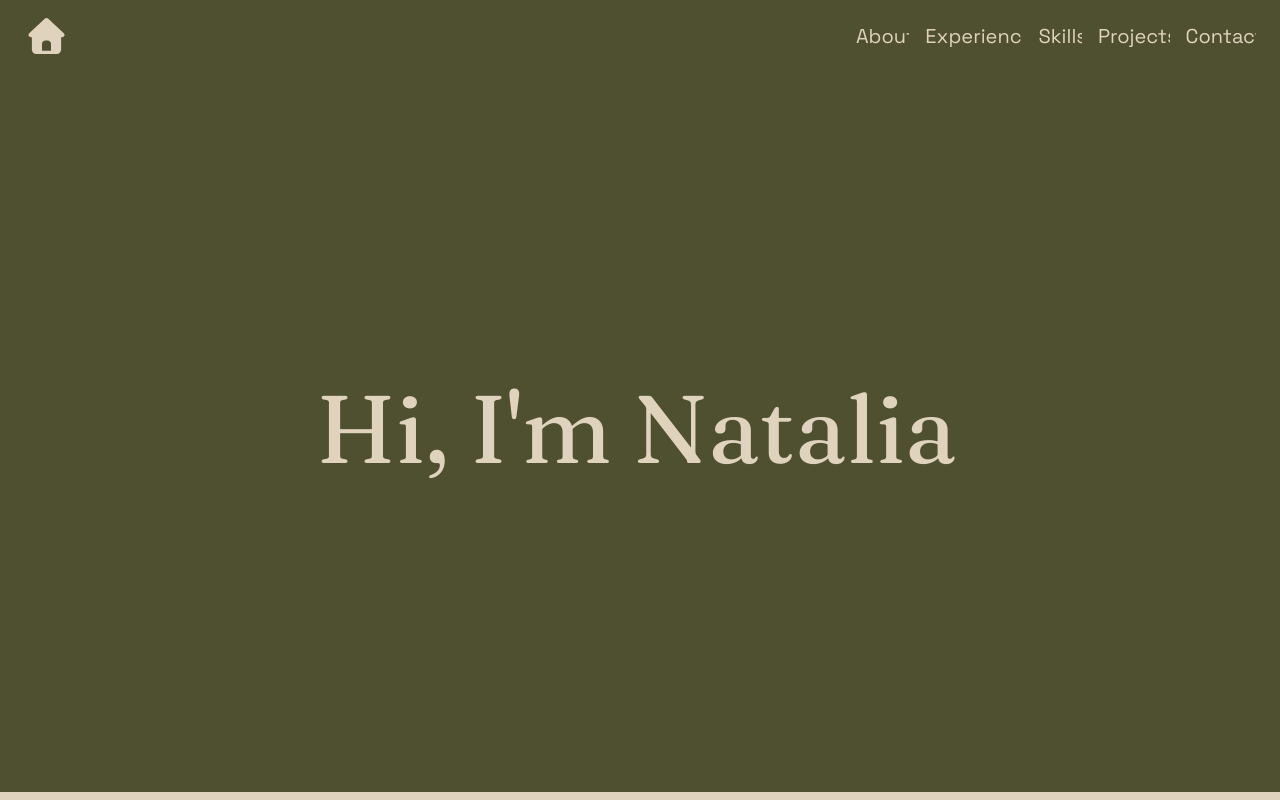
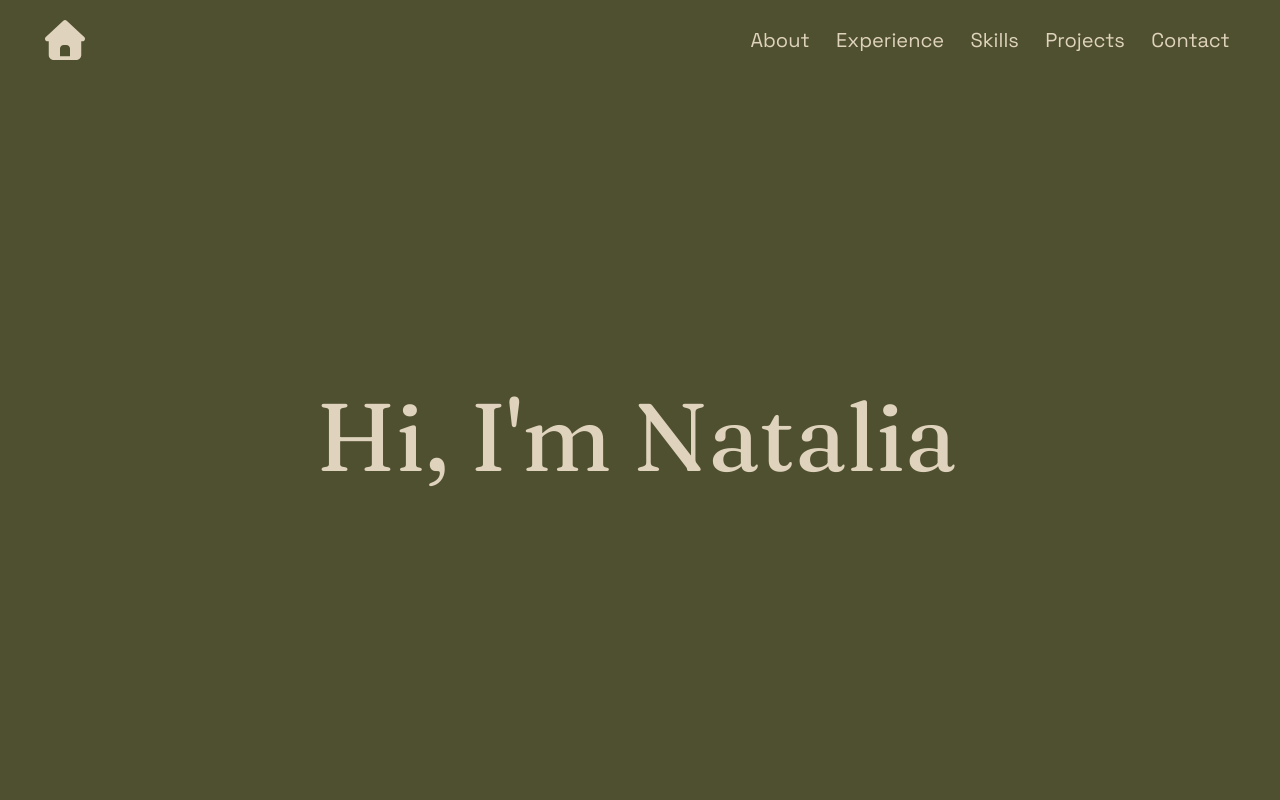
Before and after one commit to nataliatorres/nataliatorres.github.io, a React (Vite) app: page / in a window 1280 px wide. Shown: the top 800 px of the page. Built offline with nearby package versions, Linux system fonts and the light colour scheme.

Commit message:
Update the navbar. Height, margins and font sizes.

```diff
--- a/src/components/NavBar/NavBar.jsx
+++ b/src/components/NavBar/NavBar.jsx
@@ -1,5 +1,5 @@
 import { FontAwesomeIcon } from '@fortawesome/react-fontawesome'
-import { useState } from 'react'
+import { useState, useEffect } from 'react'
 import Hamburger from './Hamburger'
 
 const NavBar = () => {
@@ -10,17 +10,28 @@ const NavBar = () => {
     setHamburgerOpen(!hamburgerOpen)
   }
 
+  useEffect(() => {
+  const handleResize = () => {
+    if (window.innerWidth >= 768) {
+      setHamburgerOpen(false)
+    }
+  }
+
+  window.addEventListener("resize", handleResize)
+  return () => window.removeEventListener("resize", handleResize)
+}, [])
+
   return (
     <header className='top-0 sticky border-solid z-20 bg-[#4F5030]'>
-      <div className='max-w-400 mx-auto w-full flex items-center justify-between gap-4 duration-200 px-8 lg:px-6 py-6 lg:py-4'>
-        <a className='flex text-center font-medium sm:text-lg' href=''>
+      <div className='max-w-400 mx-auto w-full flex items-center justify-between gap-4 duration-200'>
+        <a className='flex text-center font-medium text-lg md:text-xl mt-5 mb-5 ml-10' href=''>
           <FontAwesomeIcon icon='fa-solid fa-house' className='fa-2x' />
         </a>
-        <nav>
+        <nav className='mt-5 mb-5 mr-10'>
           <div onClick={toggleHamburger}>
             <Hamburger isOpen={hamburgerOpen} />
           </div>
-          <ul className={`${hamburgerOpen ? 'flex w-60' : 'hidden w-100'} flex-col justify-evenly h-50 md:h-10 lg:w-100 bg-[#4F5030]/85 absolute top-20 right-0 rounded-bl-[10px] md:flex md:flex-row md:items-center gap-2.5 xl:gap-4 md:static`}>
+          <ul className={`${hamburgerOpen ? 'flex w-60' : 'hidden md:w-112.5'} flex-col justify-evenly h-50 md:h-10 lg:w-125 bg-[#4F5030]/85 absolute top-19 right-0 rounded-bl-[10px] md:flex md:flex-row md:items-center gap-2.5 xl:gap-4 md:static`}>
             {
                             navItems.map((item, index) => (
                               <a onClick={toggleHamburger} className='relative overflow-hidden group font-medium text-lg md:font-normal md:text-xl' href={`#${item.toLocaleLowerCase()}`} key={index}>
```
